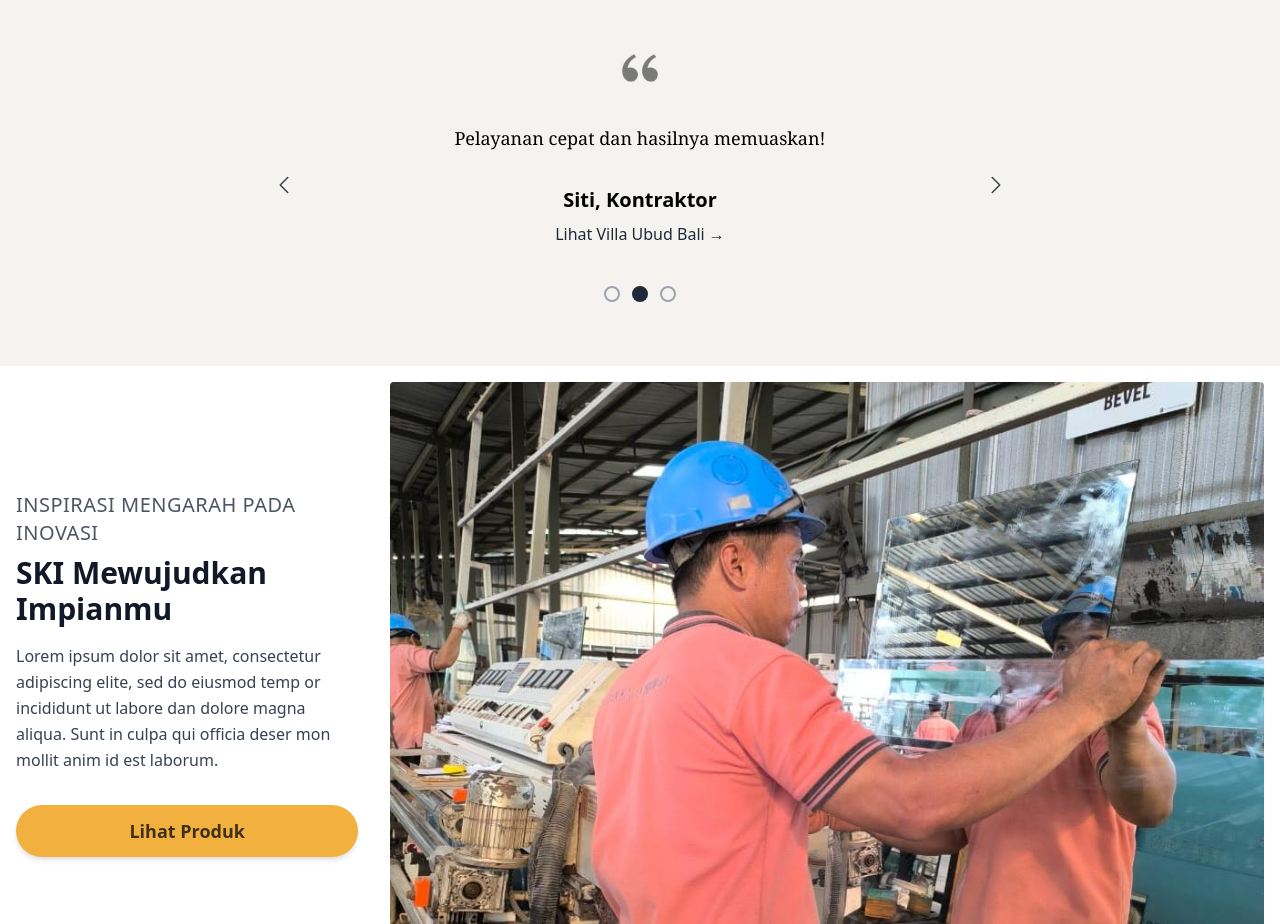
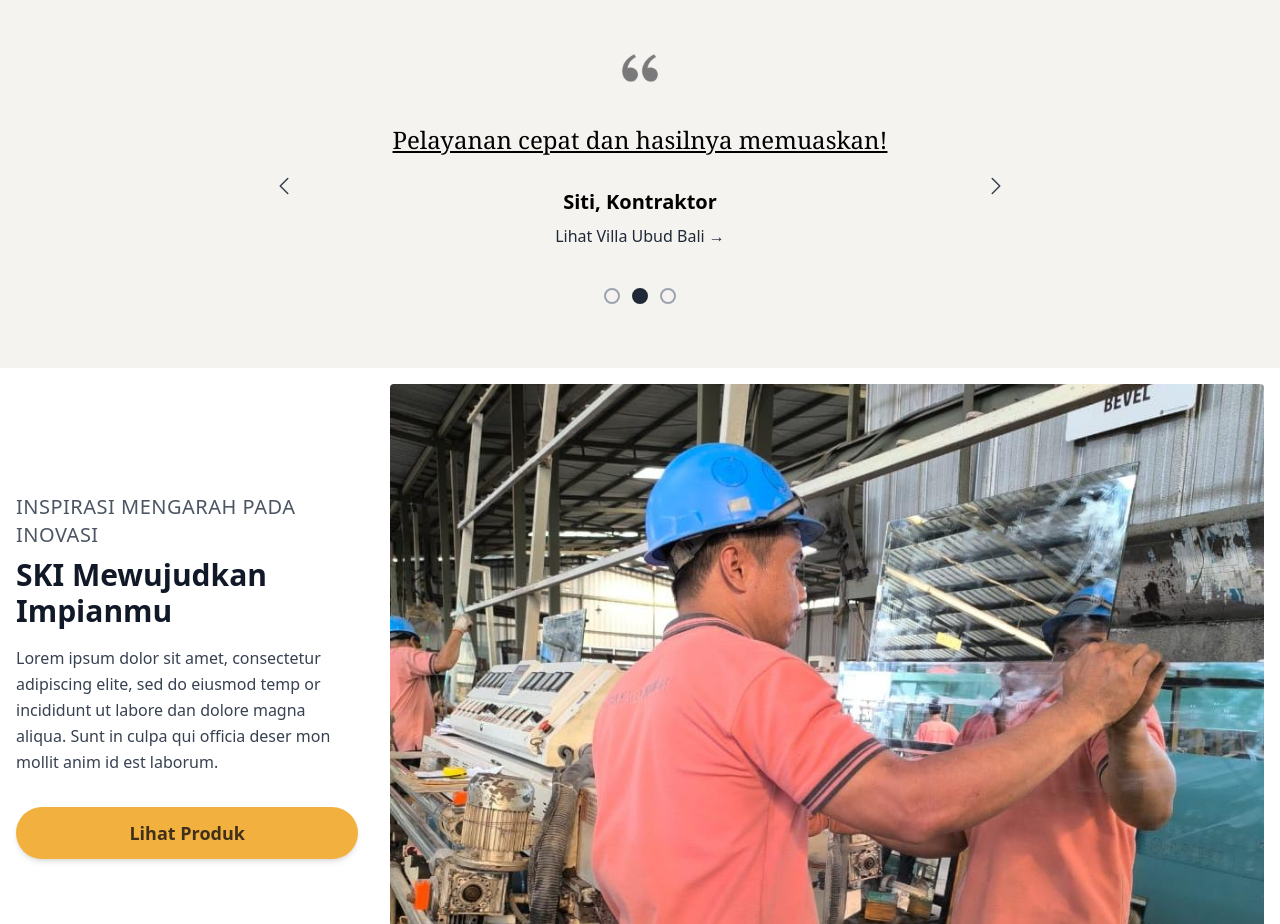
Before and after one commit to Bryanedwaardd/sweet17jelove, a React (Vite) app: page / in a window 1280 px wide. Shown: the part 1600-2524 px from the top of the page. Built offline with nearby package versions, Linux system fonts and the light colour scheme.

Commit message:
smoothen out carousel animation

```diff
--- a/src/pages/LandingPage.tsx
+++ b/src/pages/LandingPage.tsx
@@ -33,15 +33,22 @@ function App() {
   ];
 
   const [currentIndex, setCurrentIndex] = useState(0);
+  const [fade, setFade] = useState(false);
 
   const handlePrev = () => {
-    setCurrentIndex(
-      (prev) => (prev - 1 + testimonials.length) % testimonials.length
-    );
+    setFade(true); // Fade out first
+    setTimeout(() => {
+      setCurrentIndex((prev) => (prev - 1 + testimonials.length) % testimonials.length);
+      setFade(false); // Fade back in
+    }, 250); // Short delay for smoother effect
   };
 
   const handleNext = () => {
+    setFade(true); // Fade out first
+    setTimeout(() => {
       setCurrentIndex((prev) => (prev + 1) % testimonials.length);
+      setFade(false); // Fade back in
+    }, 250);
   };
 
   useEffect(() => {
@@ -137,9 +144,12 @@ function App() {
               <div className="flex justify-center mb-8 select-none">
                 <img src={quoteIcon} alt="Quote icon" className="h-12" />
               </div>
-
-              {/* Testimoni: teks lebih besar dan proporsional */}
-              <p className="text-lg md:text-2xlunderline underline-offset-6 mb-8 leading-relaxed font-serif">
+              <div
+                className={`transition-opacity duration-500 ease-in-out ${
+                  fade ? "opacity-0" : "opacity-100"
+                }`}
+              >
+                <p className="text-lg md:text-2xl underline underline-offset-6 mb-8 leading-relaxed font-serif">
                   {testimonials[currentIndex].quote}
                 </p>
                 <p className="font-semibold text-black text-lg md:text-xl">
@@ -148,6 +158,7 @@ function App() {
                 <p className="mt-2 text-sm md:text-base font-medium text-gray-800">
                   Lihat {testimonials[currentIndex].project} →
                 </p>
+              </div>
 
               {/* Tombol navigasi desktop */}
               <div className="hidden md:flex absolute inset-y-1/2 -translate-y-1/2 justify-between w-full px-4">
@@ -166,9 +177,7 @@ function App() {
                     key={idx}
                     onClick={() => setCurrentIndex(idx)}
                     className={`w-4 h-4 rounded-full border-2 transition-all duration-300 ${
-                      idx === currentIndex
-                        ? "bg-gray-800 border-gray-800"
-                        : "bg-transparent border-gray-400"
+                      idx === currentIndex ? "bg-gray-800 border-gray-800" : "bg-transparent border-gray-400"
                     }`}
                     aria-label={`Go to testimonial ${idx + 1}`}
                   />
@@ -176,6 +185,7 @@ function App() {
               </div>
             </div>
           </section>
+
           {/* New Section: Image, Question, Title, Description, Button (Duplicate) */}
           <section className="p-4 flex flex-col md:flex-row md:items-center md:justify-center">
             {/* Teks - 30% saat desktop */}
```
Lines whose indentation alone changed are shown as unchanged.
